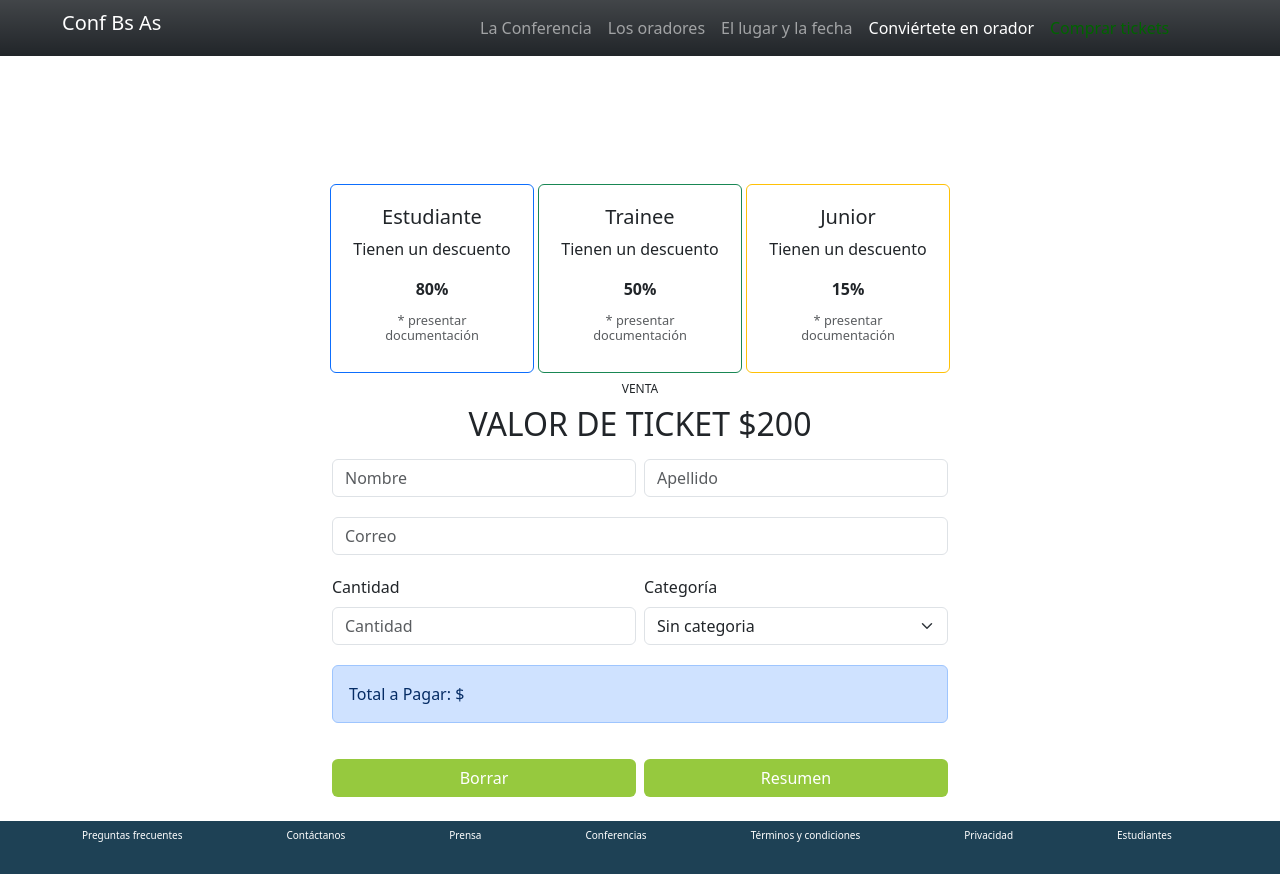
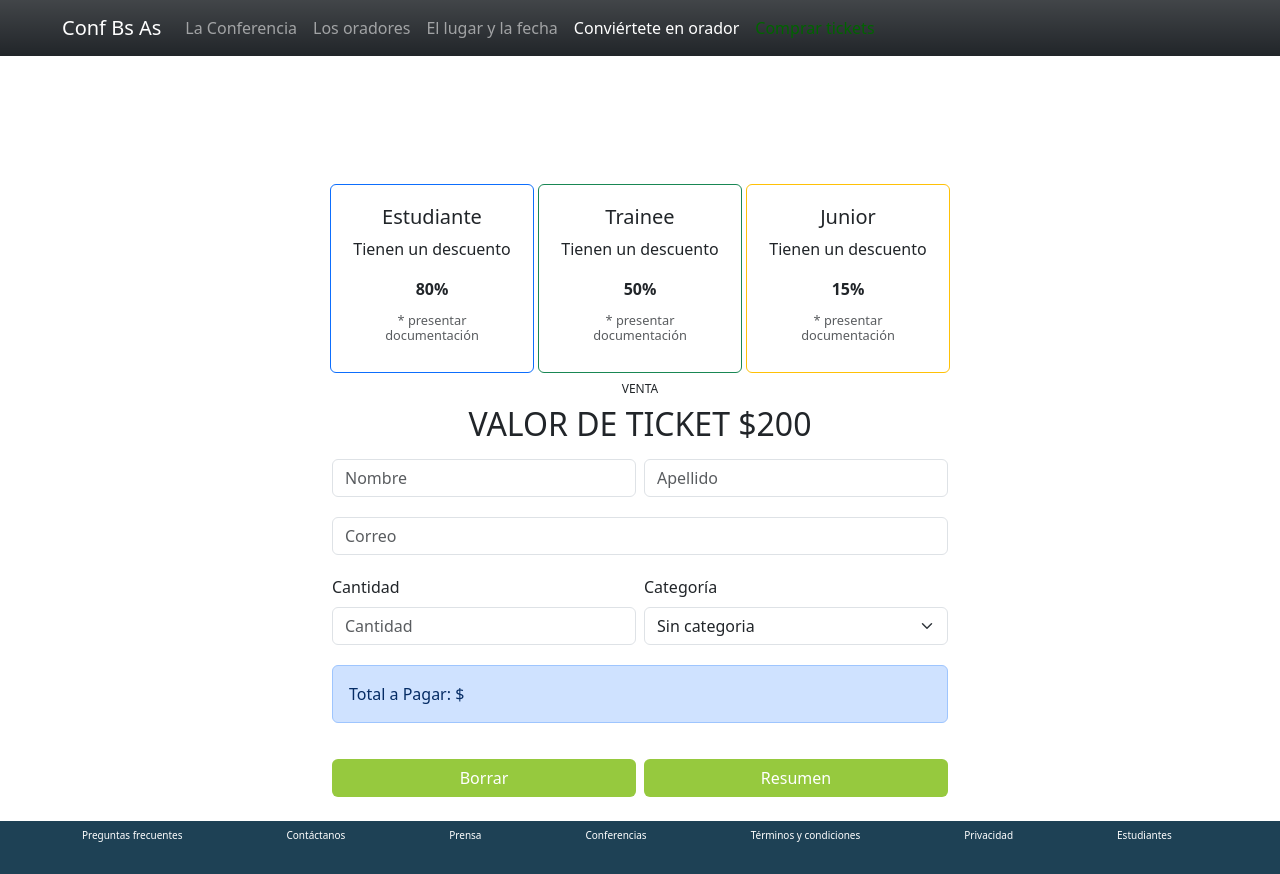
Before and after one commit to jodraromina/jodraromina.github.io, a plain HTML site: page Tickets.html in a window 1280 px wide. Drawn offline with nearby package versions, Linux system fonts and the light colour scheme.

Commit message:
Arreglo Navbar

```diff
--- a/Tickets.html
+++ b/Tickets.html
@@ -16,20 +16,19 @@
         <!-- NAVBAR -->
 
         <nav class="navbar navbar-expand-lg bg-dark bg-gradient navbar-dark ">
-            <div class="collapse navbar-collapse" id="navbarSupportedContent">
-            <div class="container-fluid" style="margin-left: 50px;">
-                <div class="row ">
-                    <div class="col-lg-4 col-me-4 col-sm-4 text-white">
 
-                        <a class="navbar-brand" href="index.html">Conf Bs As</a>
-                    </div>
-                    <div class="col-lg-8 col-me-8 col-sm-8">
+
+                <div class="row "style="margin-left: 50px;">
+
 
                         <button class="navbar-toggler" type="button" data-bs-toggle="collapse"
                         data-bs-target="#navbarSupportedContent" aria-controls="navbarSupportedContent"
                         aria-expanded="false" aria-label="Toggle navigation">
                         <span class="navbar-toggler-icon"></span>
                     </button>
+
+                    <div class="collapse navbar-collapse" id="navbarSupportedContent">
+                               <a class="navbar-brand" href="index.html">Conf Bs As</a>
 
                                <ul class="navbar-nav me-auto mb-2 mb-lg-0">
                                    <li class="nav-item">
@@ -48,6 +47,7 @@
                                        <a class="nav-link " href="#" style="color: darkgreen;">Comprar tickets</a>
                                    </li>
                                </ul>
+                           </div>
 
                             </div>
 
```
Lines whose indentation alone changed are shown as unchanged.
